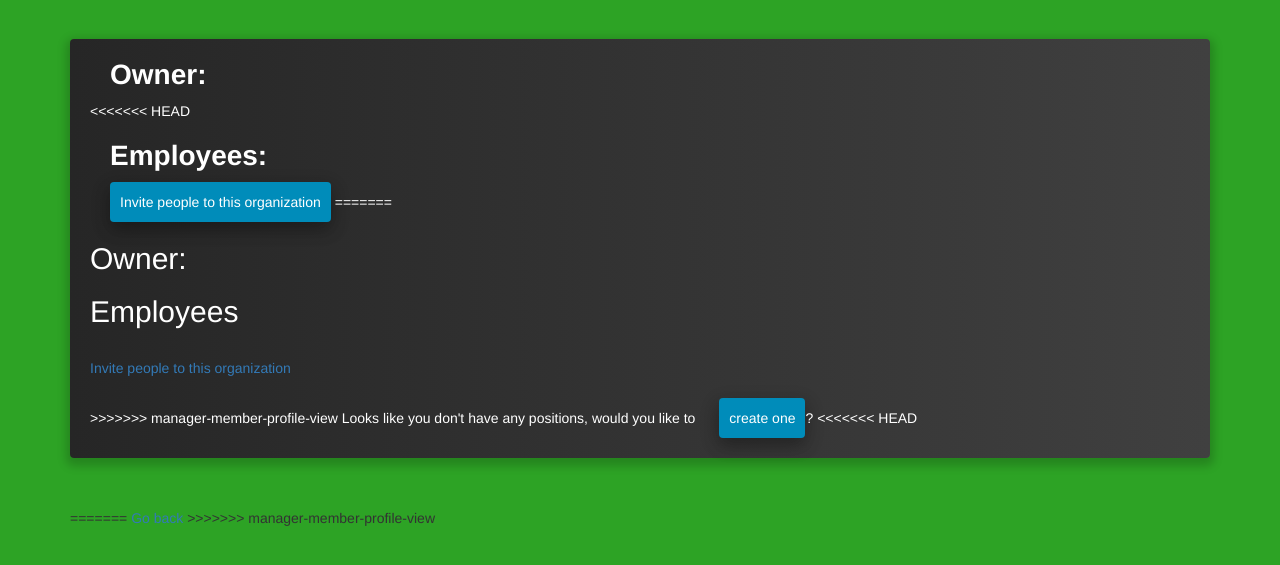
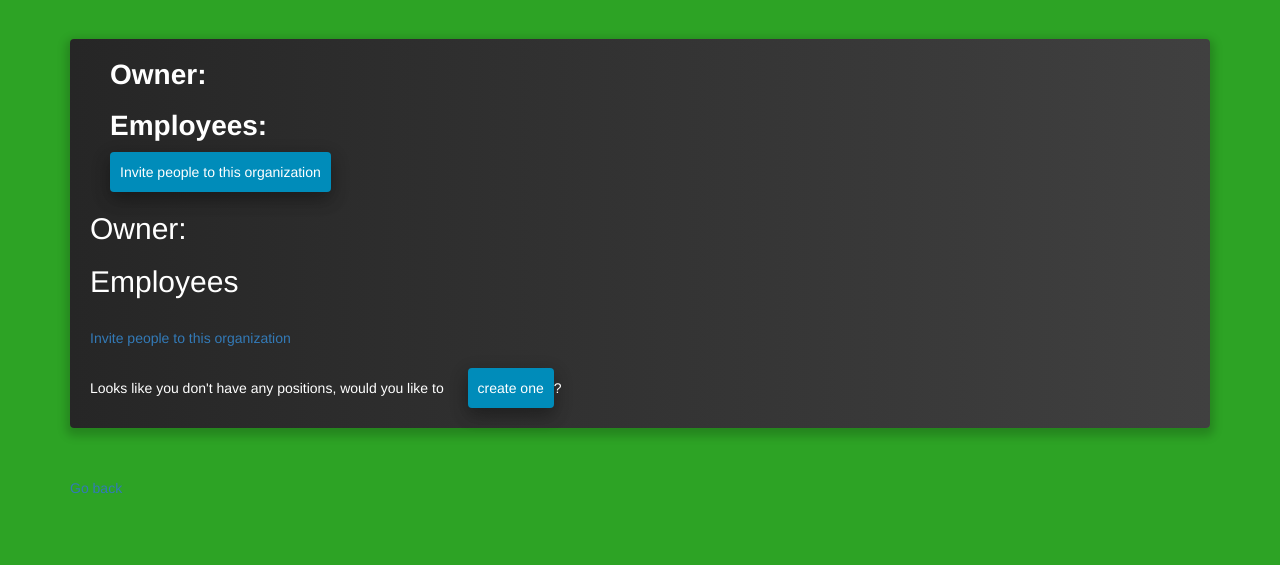
Before and after one commit to CameronOC/SKEDD, a Python web app: template source/templates/main/organization.html in a window 1280 px wide. Shown: the part 51-616 px from the top of the page. Run offline with Jinja, Linux system fonts and the light colour scheme; the template is opened without the code that fills it, so the values that code supplies are empty; some libraries are stand-ins or nearby versions; some web fonts are replaced.

Commit message:
Slight formating from merge fixed

```diff
--- a/source/templates/main/organization.html
+++ b/source/templates/main/organization.html
@@ -4,8 +4,6 @@
 <div class="ORGANIZATION_page">
 <h1 class="ORGANIZATION_name">{{ organization.name }}</h1>
 <h2 class="ORGANIZATION_owner"><strong>Owner:</strong> {{ organization.owner.first_name }} {{ organization.owner.last_name }}</h2>
-
-<<<<<<< HEAD
 <h2 class="ORGANIZATION_employees"><strong>Employees:</strong></h2>
 <ul>
     {% for membership in organization.memberships.filter_by(is_owner=False).all() %}
@@ -18,7 +16,6 @@
     {% endfor %}
 </ul>
 <a class="ORGANIZATION_invite" href="/organization/{{ organization.id }}/invite" role="button" type="submit" >Invite people to this organization</a>
-=======
 <h1>{{ organization.name }}</h1>
 <h2>Owner: {{ organization.owner.first_name }} {{ organization.owner.last_name }}</h2>
 
@@ -48,7 +45,6 @@
 
 <br>
 
->>>>>>> manager-member-profile-view
 {% if organization.owned_positions %}
 <br>
 <h2 class="ORGANIZATION_positions"><strong>Positions:</strong></h2>
@@ -80,11 +76,9 @@
 {% else %}
 Looks like you don't have any positions, would you like to <a class="ORGANIZATION_new-position" href="/organization/{{ organization.id }}/create_position" role="button" type="submit">create one</a>?
 {% endif %}
-<<<<<<< HEAD
 </div>
-=======
+
 
 <a href="/home">Go back</a>
 
->>>>>>> manager-member-profile-view
 {% endblock %}
```
